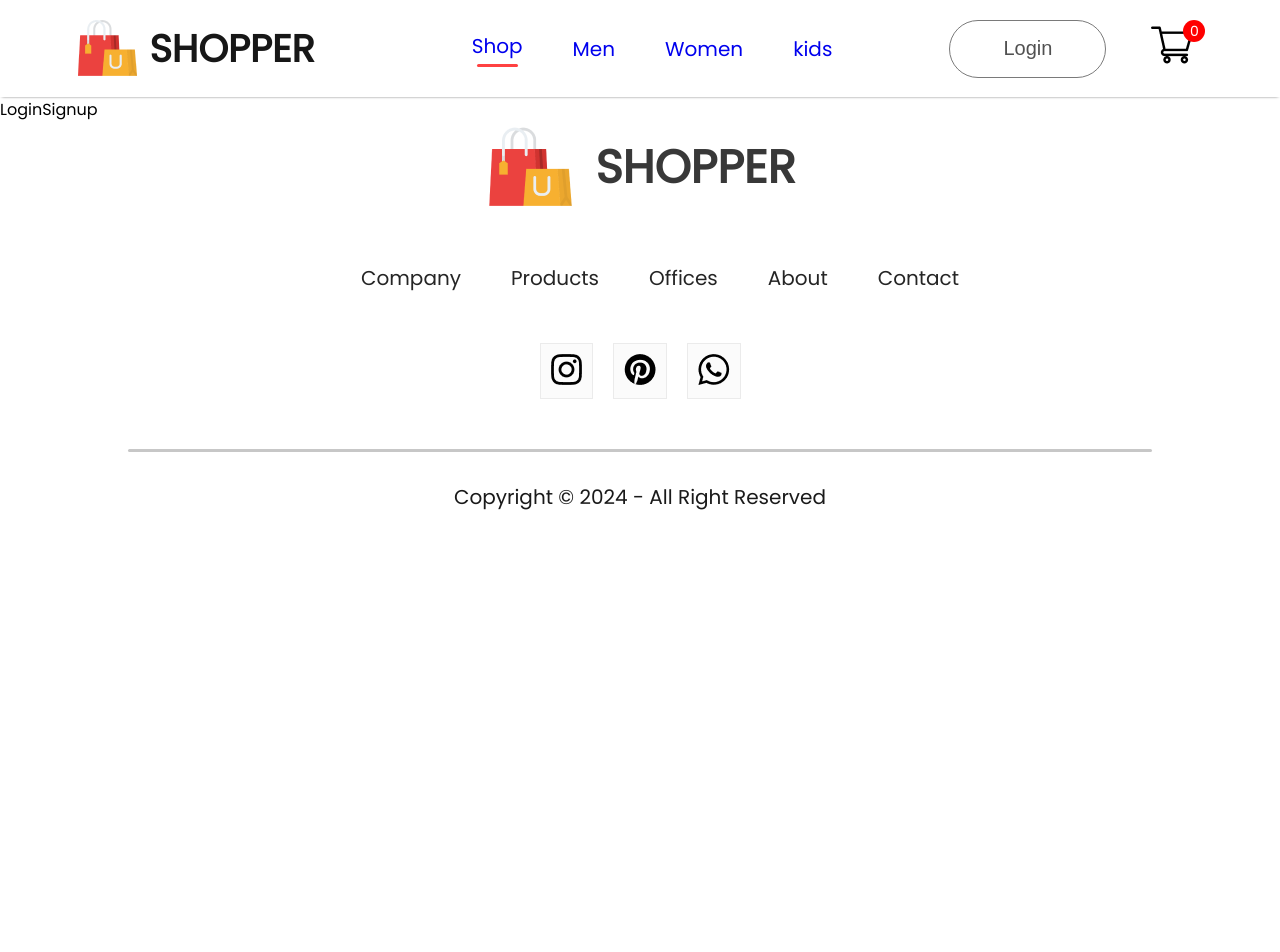
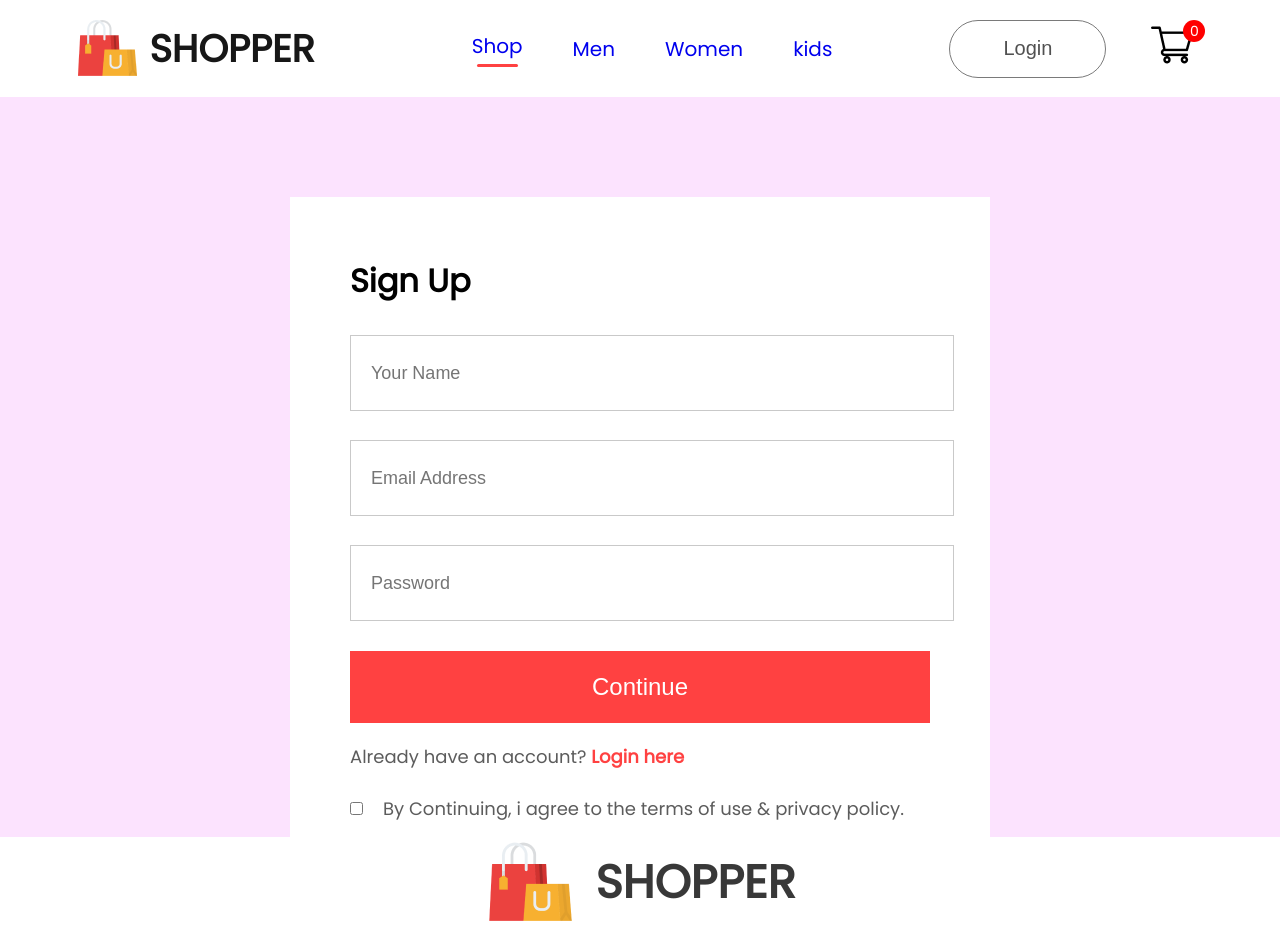
Before and after one commit to Linux-DEX/MERN-E-Commerce-fullstack, a React (Create React App) app in the folder frontend/: page /login in a window 1280 px wide. Shown: the top 952 px of the page. Before the commit the page ends 800 px from the top, so only its background shows below. Built offline with nearby package versions, Linux system fonts and the light colour scheme.

Commit message:
login page design

```diff
--- /dev/null
+++ b/frontend/src/Pages/CSS/LoginSignup.css
@@ -0,0 +1,69 @@
+.loginsignup {
+    width: 100%;
+    height: 80vh;
+    background: #fce3fe;
+    padding-top: 100px;
+}
+
+.loginsignup-container {
+    width: 580px;
+    height: 600px;
+    background: white;
+    margin: auto;
+    padding: 40px 60px;
+}
+
+.loginsignup-container h1 {
+    margin: 20px 0px;
+}
+
+.loginsignup-fields {
+    display: flex;
+    flex-direction: column;
+    margin-top: 30px;
+    gap: 29px;
+}
+
+.loginsignup-fields input {
+    height: 72px;
+    width: 100%;
+    padding-left: 20px;
+    border: 1px solid #c9c9c9;
+    outline: none;
+    color: #5c5c5c;
+    font-size: 18px;
+}
+
+.loginsignup-container button {
+    width: 580px;
+    height: 72px;
+    color: white;
+    background: #ff4141;
+    margin-top: 30px;
+    border: none;
+    font-size: 24px;
+    font-weight: 500;
+    cursor: pointer;
+}
+
+.loginsignup-login {
+    color: #5c5c5c;
+    margin-top: 20px;
+    font-weight: 500;
+    font-size: 18px;
+}
+
+.loginsignup-login span {
+    color: #ff4141;
+    font-weight: 600;
+}
+
+.loginsignup-agree {
+    display: flex;
+    align-items: center;
+    margin-top: 25px;
+    gap: 20px;
+    color: #5c5c5c;
+    font-size: 18px;
+    font-weight: 500;
+}
--- a/frontend/src/Pages/LoginSignup.jsx
+++ b/frontend/src/Pages/LoginSignup.jsx
@@ -1,9 +1,25 @@
-import React from 'react'
+import React from "react";
+import "./CSS/LoginSignup.css";
 
 const LoginSignup = () => {
   return (
-    <div>LoginSignup</div>
-  )
-}
+    <div className="loginsignup">
+      <div className="loginsignup-container">
+        <h1>Sign Up</h1>
+        <div className="loginsignup-fields">
+          <input type="text" placeholder="Your Name" />
+          <input type="email" placeholder="Email Address" />
+          <input type="password" placeholder="Password" />
+        </div>
+        <button>Continue</button>
+        <p className="loginsignup-login">Already have an account? <span>Login here</span></p>
+        <div className="loginsignup-agree">
+          <input type="checkbox" name="" id=""/>
+          <p>By Continuing, i agree to the terms of use & privacy policy.</p>
+        </div>
+      </div>
+    </div>
+  );
+};
 
-export default LoginSignup
+export default LoginSignup;
```
